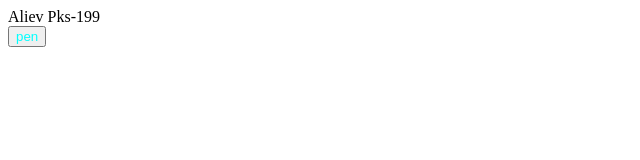
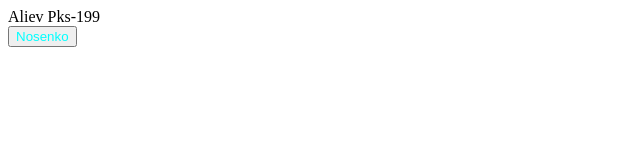
Before and after one commit to Vregde/6dom, a plain HTML site: page index.html in a window 1280 px wide. Shown: the full height of the page, 0-640 px from the left. Drawn offline with Linux system fonts and the light colour scheme.

Commit message:
COnflict

```diff
--- a/index.html
+++ b/index.html
@@ -9,6 +9,6 @@
 </head>
 <body>
     <div>Aliev Pks-199</div>
-    <button>pen</button>
+    <button>Nosenko</button>
 </body>
 </html>
```
